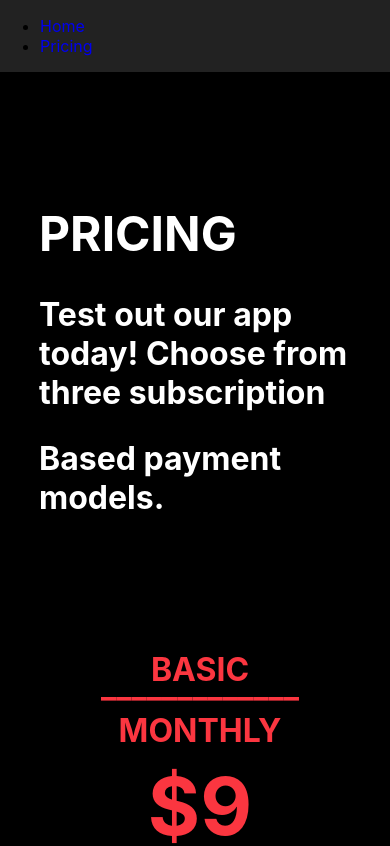
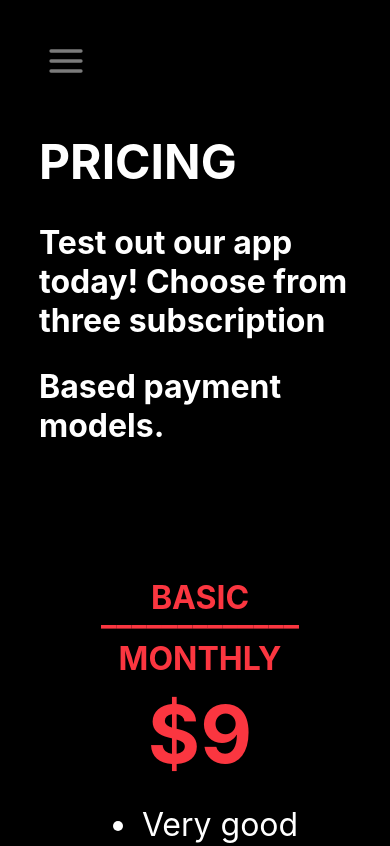
Before and after one commit to yueymiqua/exp-con, a React (Create React App) app: page /pricing in a window 390 px wide. Shown: the top 846 px of the page. Built offline with nearby package versions, Linux system fonts and the light colour scheme.

Commit message:
added navigation function, hamburger menu, and changed styling

```diff
--- a/package.json
+++ b/package.json
@@ -9,6 +9,7 @@
     "node-sass": "^4.14.1",
     "react": "^17.0.2",
     "react-dom": "^17.0.2",
+    "react-icons": "^4.2.0",
     "react-router-dom": "^5.2.0",
     "react-scripts": "4.0.3",
     "use-sound": "^3.0.1",
--- a/src/App.js
+++ b/src/App.js
@@ -4,7 +4,6 @@ import {
   BrowserRouter as Router,
   Switch,
   Route,
-  Link,
 } from "react-router-dom";
 import LandingPage from './components/LandingPage';
 import PricingPage from './components/PricingPage';
@@ -13,16 +12,6 @@ function App() {
   return (
     <Router>
       <div>
-        <nav>
-          <ul>
-            <li>
-              <Link to="/">Home</Link>
-            </li>
-            <li>
-              <Link to="/pricing">Pricing</Link>
-            </li>
-          </ul>
-        </nav>
         <Switch>
           <Route path="/" exact>
             <LandingPage/>
@@ -36,4 +25,15 @@ function App() {
   );
 }
 
+        // <nav>
+        //   <ul>
+        //     <li>
+        //       <Link to="/">Home</Link>
+        //     </li>
+        //     <li>
+        //       <Link to="/pricing">Pricing</Link>
+        //     </li>
+        //   </ul>
+        // </nav>
+
 export default App;
--- a/src/App.scss
+++ b/src/App.scss
@@ -17,6 +17,53 @@ $bg-color: #222;
 
 .App {
   text-align: center;
+}
+
+// Navbar styling
+.navBar {
+  position: relative;
+}
+
+.navBar button {
+  position: fixed;
+  left: 40px;
+  top: 40px;
+  z-index: 10;
+  cursor: pointer;
+  background: transparent;
+  border: none;
+}
+
+.menuNav {
+  overflow-y: scroll;
+  list-style: none;
+  position: fixed;
+  top: 0;
+  background: transparent;
+  left: 0;
+  bottom: 0;
+  height: 100vh;
+  width: 0;
+  overflow: hidden;
+  max-width: 290px;
+  z-index: 9;
+}
+
+.menuNav.showMenu {
+  width: 100%;
+}
+
+.page-link {
+  display: block;
+  padding: 10px 40px;
+  text-decoration: none;
+  color: #3fffd2;
+  text-transform: uppercase;
+  font-weight: bold;
+}
+
+.menuNav li:first-child {
+  margin-top: 7rem;
 }
 
 .slideshow {
@@ -63,6 +110,7 @@ $bg-color: #222;
 
 .landing-page-header {
   position: relative;
+  text-align: center;
   margin-top: -180px;
   color: white;
 }
@@ -131,10 +179,18 @@ $bg-color: #222;
     height: 0;
     animation: mix 5s linear infinite;
   }
+  z-index: 1;
 }
 
 .button {
   margin-top: -200px;
+  text-align: center;
+}
+
+.perks-button {
+  text-align: right;
+  padding-top: 5vw;
+  padding-bottom: -5vw;
 }
 
 @keyframes mix {
@@ -209,13 +265,18 @@ a {
   cursor: pointer;
 }
 
+.demo-button:hover {
+  color: ivory;
+  background: #fb3640;
+}
+
 .audio-container {
   z-index: 1;
 }
 .play-music-button {
   border-radius: 50%;
   padding: 4vh;
-  background-color: orangered;
+  background-color: #ce1212;
   color: white;
   font-size: 2rem;
   margin-top: -5vw;
@@ -223,9 +284,15 @@ a {
   cursor: pointer;
   max-width: 17vw;
 }
+.play-music-button:hover {
+  background-color: #810000;
+}
 
 .playing {
-  background-color: green;
+  background-color: #34656d;
+}
+.playing:hover {
+  background-color: #02475e;
 }
 
 img[alt='speakerSvg'] {
@@ -286,6 +353,9 @@ img[alt='speakerSvg'] {
   font-size: 1em;
   color: white;
 }
+.basic:hover {
+  background-color: #be0000;
+}
 
 .advanced-plan {
   color: #fea82f;
@@ -295,6 +365,9 @@ img[alt='speakerSvg'] {
   font-size: 1em;
   color: white;
 }
+.advanced:hover {
+  background-color: #c06014;
+}
 
 .pro-plan {
   color: #3edbf0;
@@ -303,6 +376,9 @@ img[alt='speakerSvg'] {
   background-color: #3edbf0;
   font-size: 1em;
   color: white;
+}
+.pro:hover {
+  background-color: #1597bb;
 }
 
 .basic-line,
@@ -324,6 +400,7 @@ img[alt='speakerSvg'] {
   width: 200px;
   padding: 15px;
   border-radius: 25px;
+  cursor: pointer;
 }
 
 .perks-container {
@@ -372,3 +449,39 @@ img[alt='speakerSvg'] {
   text-align: center;
   color: white;
 }
+
+.teal {
+  color: #3edbf0;
+}
+
+.red {
+  color: #fb3640;
+}
+
+.yellow {
+  color: #fea82f;
+}
+
+.white {
+  color: white;
+}
+
+.dark {
+  background-color: black;
+}
+
+.text-container-dark {
+  padding-top: 100px;
+  padding-bottom: 80px;
+  padding-left: 10%;
+  position: relative;
+  text-align: left;
+  color: white;
+  margin-top: -100px;
+}
+
+.front-row-seats-container {
+  background: #ffc93c;
+  width: 100vw;
+  height: 100vh;
+}
--- /dev/null
+++ b/src/components/FrontRowSeats.js
@@ -0,0 +1,11 @@
+import React from 'react';
+
+function FrontRowSeats() {
+  return (
+    <div className="front-row-seats-container">
+
+    </div>
+  )
+}
+
+export default FrontRowSeats;
--- a/src/components/LandingPage.js
+++ b/src/components/LandingPage.js
@@ -1,12 +1,18 @@
 import React from 'react';
 import Slideshow from './Slideshow';
 import MusicComponent from './MusicComponent';
+import PerksDarkTheme from './Perks-dark-theme';
+import Contact from './Contact';
+import FrontRowSeats from './FrontRowSeats';
 
 function LandingPage() {
   return (
     <div className="landing-page">
       <Slideshow/>
       <MusicComponent/>
+      <FrontRowSeats/>
+      <PerksDarkTheme className="perks-dark-theme"/>
+      <Contact/>
     </div>
   );
 }
--- a/src/components/MusicComponent.js
+++ b/src/components/MusicComponent.js
@@ -25,7 +25,7 @@ function MusicComponent() {
     <div className="music-component">
       <h1 className="music-header">SUPERIOR SOUND</h1>
       <p className="music-subtext">Experience live versions of your favorite songs.</p>
-      <button className="demo-button">SEE DEMO</button>
+      <button className="demo-button"><strong>SEE DEMO</strong></button>
       <div className="audio-container">
         <img src={speakerSvg} alt="speakerSvg"/>
         <button
--- /dev/null
+++ b/src/components/Perks-dark-theme.js
@@ -0,0 +1,33 @@
+import React from 'react';
+
+function PerksDarkTheme() {
+  return (
+    <div className="perks-container dark">
+      <div className="perks-button">
+        <a href="/pricing" class="btn-mix" data-text="TRY IT NOW">TRY IT NOW</a>
+      </div>
+      <div className="text-container-dark">
+        <h1 className="header-font">PERKS</h1>
+      </div>
+      <div className="perks-chart">
+        <div className="column1">
+          <h2 className="subtext-font perks-line red">_____</h2>
+          <h2 className="subtext-font red">Subscription Payment Model</h2>
+          <h3 className="description white">No commitment, cancel anytime. Never worry about forgetting a payment again!</h3>
+        </div>
+        <div className="column2">
+          <h2 className="subtext-font perks-line teal">_____</h2>
+          <h2 className="subtext-font teal">No Fee Cancellation Policy</h2>
+          <h3 className="description white">No commitment, cancel anytime. Never worry about forgetting a payment again!</h3>
+        </div>
+        <div className="column3">
+          <h2 className="subtext-font perks-line yellow">_____</h2>
+          <h2 className="subtext-font yellow">Subscription Payment Model</h2>
+          <h3 className="description white">No commitment, cancel anytime. Never worry about forgetting a payment again!</h3>
+        </div>
+      </div>
+    </div>
+  );
+}
+
+export default PerksDarkTheme;
--- a/src/components/PricingPage.js
+++ b/src/components/PricingPage.js
@@ -1,4 +1,5 @@
 import React from 'react';
+import Navbar from './navbar';
 import PricingLayout from './PricingLayout';
 import Perks from './Perks';
 import Contact from './Contact';
@@ -6,6 +7,7 @@ import Contact from './Contact';
 function PricingPage() {
   return (
     <div className="pricing-page">
+      <Navbar/>
       <PricingLayout/>
       <Perks/>
       <Contact/>
--- a/src/components/Slideshow.js
+++ b/src/components/Slideshow.js
@@ -2,6 +2,7 @@ import React, { useState, useEffect, useRef } from 'react';
 import bg1 from '../IMG/slideshow-Photo1.png';
 import bg2 from '../IMG/slideshow-Photo2.png';
 import bg3 from '../IMG/slideshow-photo3.png';
+import Navbar from './navbar';
 
 const photos = [bg1, bg2, bg3];
 const delay = 10000;
@@ -29,6 +30,7 @@ function Slideshow() {
 
   return (
   <div className="slideshow">
+    <Navbar/>
     <div className="slideshowSlider" style={{transform: `translate3d(${-index * 100}%, 0, 0)`}}>
       {photos.map((photo, index) => (
         <img src={photo} className="slide" key={index} alt={index}/>
@@ -40,7 +42,7 @@ function Slideshow() {
       ))}
     </div>
     <div className="button">
-      <a href="/home" className="btn-mix" data-text="Try it Now">Try it Now</a>
+      <a href="/pricing" className="btn-mix" data-text="Try it Now">Try it Now</a>
     </div>
     <div className="landing-page-header">
       <h1 className="main-header">INTERACTIVE CONCERT EXPERIENCE</h1>
--- /dev/null
+++ b/src/components/navbar.js
@@ -0,0 +1,44 @@
+import React, { useState } from 'react';
+import { MdClose } from "react-icons/md"
+import { FiMenu } from "react-icons/fi"
+
+function Navbar() {
+
+  const [navbarOpen, setNavbarOpen] = useState(false);
+
+  const toggleHandle = () => {
+    setNavbarOpen(!navbarOpen);
+  }
+
+  const closeMenu = () => {
+    setNavbarOpen(false);
+  }
+
+  return (
+    <nav className="navBar">
+      <button onClick={toggleHandle}>{navbarOpen ? (
+        <MdClose style={{ color: "#fff", width: "40px", height: "40px" }} />
+      ) : (
+        <FiMenu style={{ color: "#7b7b7b", width: "40px", height: "40px" }} />
+      )}</button>
+      <ul className={`menuNav ${navbarOpen ? " showMenu": ""}`}>
+        <a className="page-link"
+        href={"/"}
+        activeClassName="active-link"
+        onClick={() => closeMenu()}
+        exact
+        >Home
+        </a>
+        <a className="page-link"
+        href={"/pricing"}
+        activeClassName="active-link"
+        onClick={() => closeMenu()}
+        exact
+        >Pricing
+        </a>
+      </ul>
+    </nav>
+  )
+}
+
+export default Navbar;
```
Also changed, not shown: 2 other files (tests, documents, lock files or other folders).
